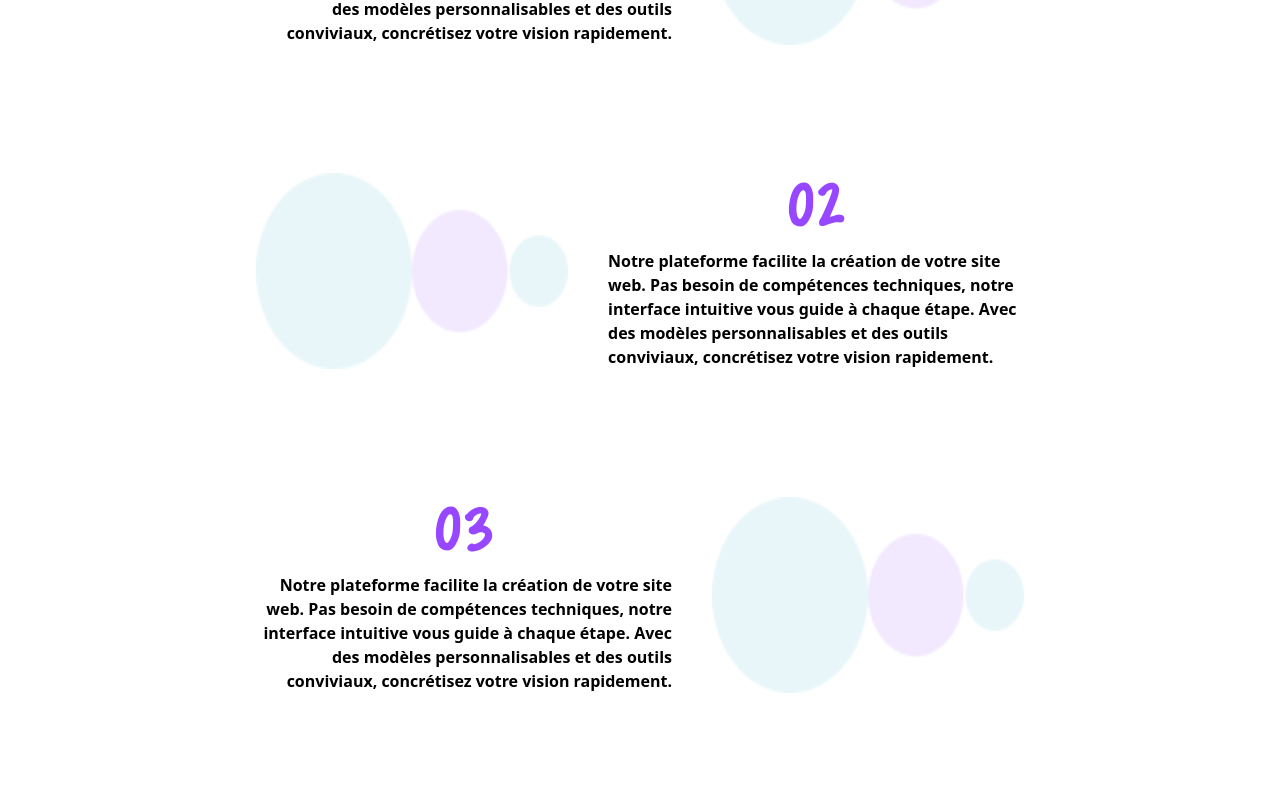
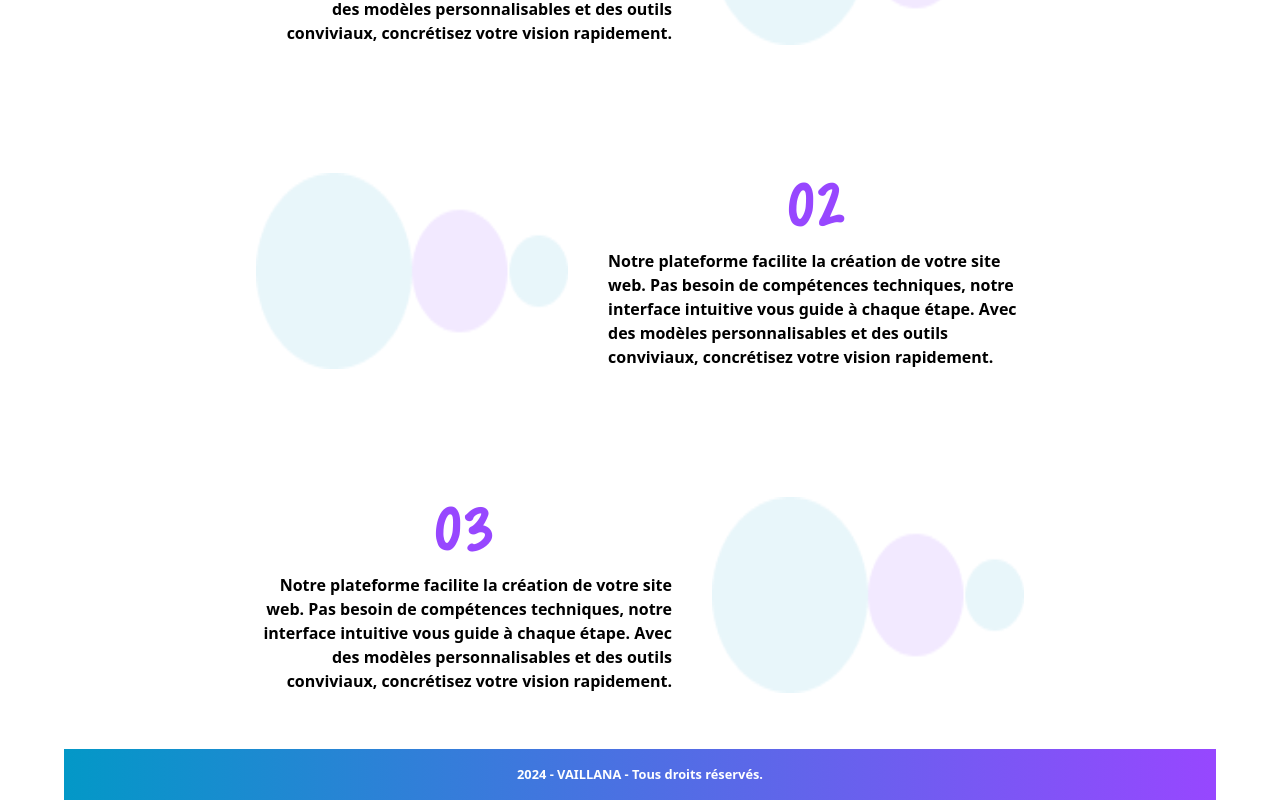
Before and after one commit to Lejeunesage/vaillana, a Vue app in the folder frontend/: page / in a window 1280 px wide. Shown: the part 885-1685 px from the top of the page. Before the commit the page ends 1610 px from the top, so only its background shows below. Built offline with nearby package versions, Linux system fonts and the light colour scheme.

Commit message:
Mise en forme de la deuxième partie du home en cours

```diff
--- a/frontend/src/App.vue
+++ b/frontend/src/App.vue
@@ -1,11 +1,13 @@
 <script setup>
 import { RouterView, RouterLink } from 'vue-router';
 import Header from './components/Header.vue';
+import Footer from './components/Footer.vue';
 </script>
 
 <template>
   <Header />
   <RouterView />
+  <Footer />
 </template>
 
 <style scoped></style>
--- /dev/null
+++ b/frontend/src/components/Footer.vue
@@ -0,0 +1,18 @@
+<template>
+    <footer class="text-white font-bold text-center mt-14 lg:max-w-5xl xl:max-w-6xl mx-auto">
+      <p class="p-4 text-[0.7rem] md:text-[0.8rem]">
+        {{ currentYear }} - VAILLANA - Tous droits réservés.
+      </p>
+    </footer>
+  </template>
+
+  <script setup>
+  const currentDate = new Date();
+  const currentYear = currentDate.getFullYear();
+  </script>
+
+  <style scoped>
+  footer {
+      background: linear-gradient(to right, #0398C7 0%, #9747FF 100%);
+  }
+  </style>
--- a/frontend/src/views/Home.vue
+++ b/frontend/src/views/Home.vue
@@ -43,7 +43,7 @@
     <hr class="h-1 bg-gradient" />
 
     <article class="my-8 flex justify-center flex-col gap-4">
-      <p class="text-3xl md:text-4xl text-center w-[80vw] mx-auto font-Komikula font-bold leading-tight uppercase mb-8">
+      <p class="text-3xl md:text-4xl text-center w-[80vw] md:w-[50vw] mx-auto font-Komikula font-bold leading-tight uppercase mb-8">
         Construisez votre site en quelques clics
       </p>
       <div class="flex flex-col gap-12 md:gap-16">
```
